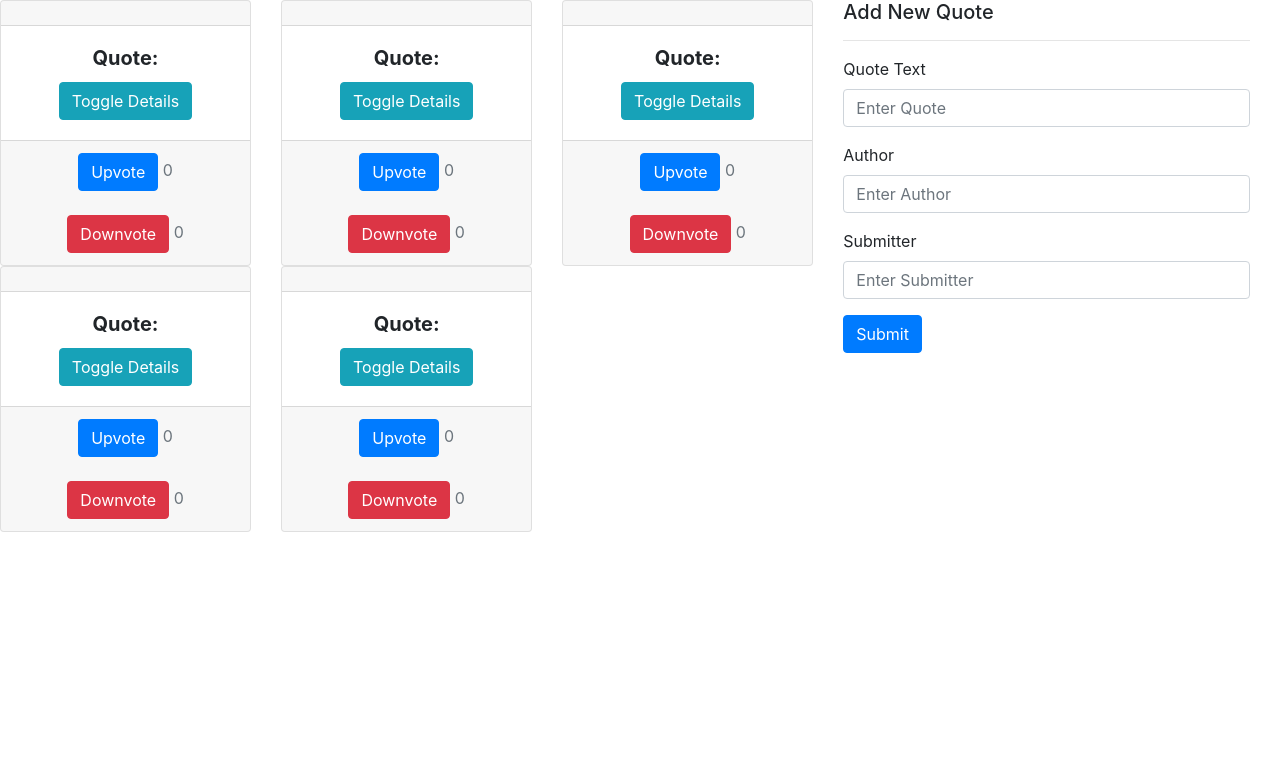
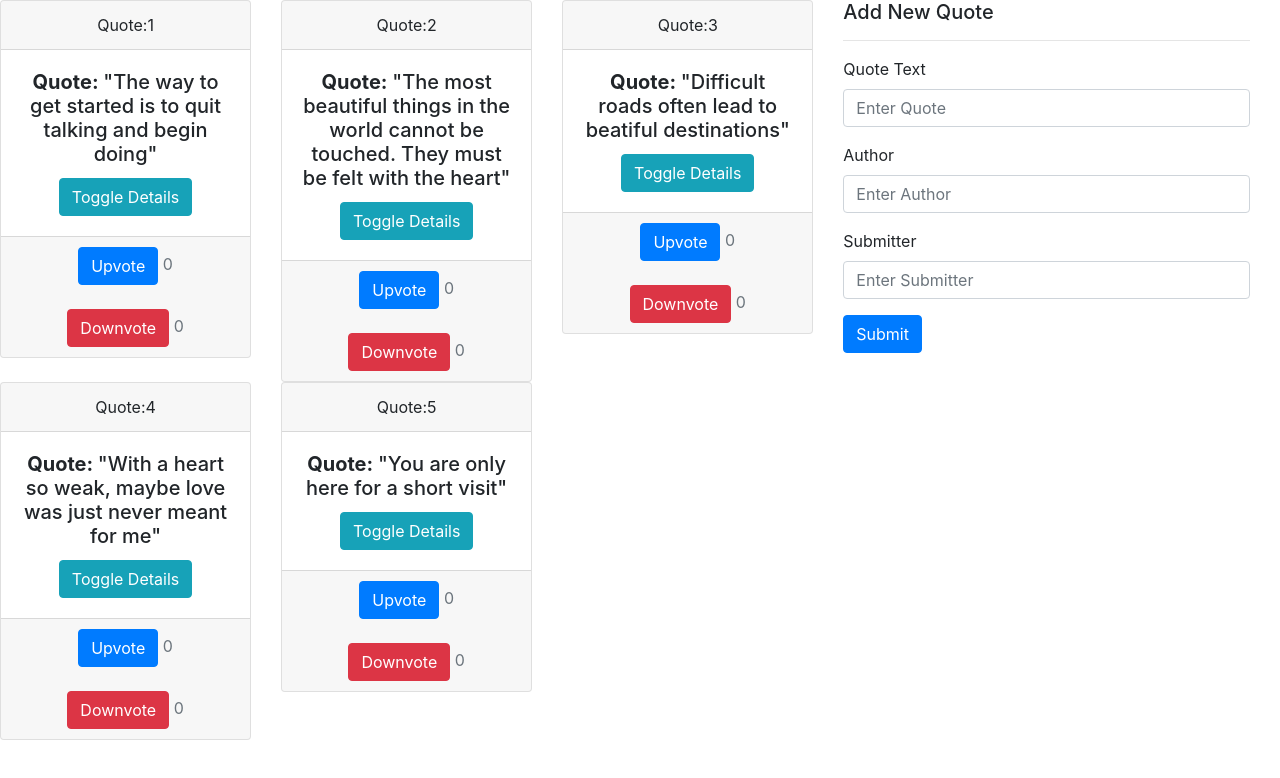
Before and after one commit to SophieO1970/Quotes-App, an Angular app: page / in a window 1280 px wide. Shown: the top 778 px of the page. Built offline with nearby package versions, Linux system fonts and the light colour scheme.

Commit message:
edit app-component.html and ts

```diff
--- a/src/app/quotation-mark.pipe.ts
+++ b/src/app/quotation-mark.pipe.ts
@@ -5,8 +5,9 @@ import { Pipe, PipeTransform } from '@angular/core';
 })
 export class QuotationMarkPipe implements PipeTransform {
 
-  transform(value: unknown, ...args: unknown[]): unknown {
-    return null;
-  }
+ transform(value: any): string{
+   let quoteMark = '"';
+   return quoteMark + value + quoteMark;
+ }
 
 }
--- a/src/app/quote/quote.component.css
+++ b/src/app/quote/quote.component.css
@@ -1,8 +1,12 @@
-/* .card-footer {
+.card-footer{
+  position: relative;
+  padding: 10px;
+}
+/* /* /* .card-footer {
     position: relative;
-  }
+  } */
 
-  .like {
+  /* .like {
     position: absolute;
     left: 10px;
     top: 0;
--- a/src/app/quote/quote.component.html
+++ b/src/app/quote/quote.component.html
@@ -2,7 +2,7 @@
   <div class="row col-md-8">
     <div *ngFor="let quote of quotes; let i = index" class="col-md-4">
       <div class="card text-center">
-        <div class="card-header"></div>
+        <div class="card-header">Quote:{{quote.id}}</div>
         <div class="card-body">
           <h5 *ngIf="quote === highestUpVote()" class="card-title">
             <i class="fas fa-trophy"></i>
--- a/src/app/quote/quote.component.ts
+++ b/src/app/quote/quote.component.ts
@@ -12,17 +12,16 @@ export class QuoteComponent implements OnInit {
     new Quote(2, 'The most beautiful things in the world cannot be touched. They must be felt with the heart', 'Helen Keller','Kevin Munene', new Date(2020, 7, 18)),
     new Quote(3,'Difficult roads often lead to beatiful destinations', 'George Hawk', 'Peter Muturi', new Date(2020, 4, 20)),
     new Quote(4,'With a heart so weak, maybe love was just never meant for me', 'Sophie Olonde', 'Staford Omwakwe', new Date(2020, 5, 13)),
-    new Quote(1, 'You are only here for a short visit', 'Alehandro Mike', 'Lawrence Karanja', new Date(2020, 8, 20))
+    new Quote(5, 'You are only here for a short visit', 'Alehandro Mike', 'Lawrence Karanja', new Date(2020, 8, 20))
   ];
 
-  upVote(index) {
-    this.quotes[index].upvote = this.quotes[index].upvote + 1;
+  addUpVote(index) {
+    this.quotes[index].upvote++;
   }
 
-  downVote(index) {
+  addDownVote(index) {
     this.quotes[index].downvote++;
   }
-
   toggleDetails(index) {
     this.quotes[index].showDetails = !this.quotes[index].showDetails;
   }
--- a/src/styles.css
+++ b/src/styles.css
@@ -1,5 +1,2 @@
 /* You can add global styles to this file, and also import other style files */
 @import "~bootstrap/dist/css/bootstrap.css"
-/* *{
-    background-color: grey;
-} */
```
